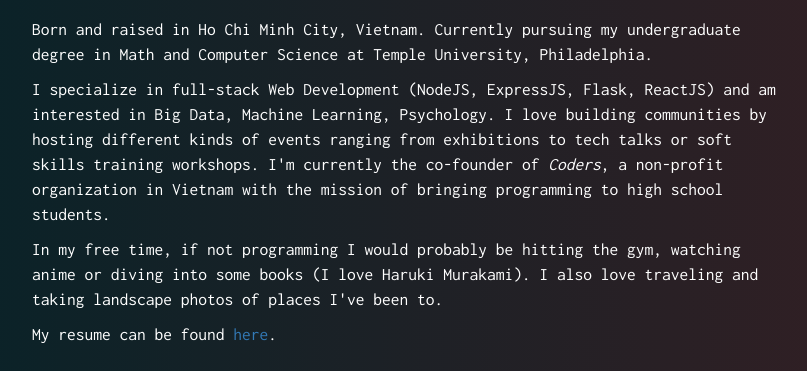
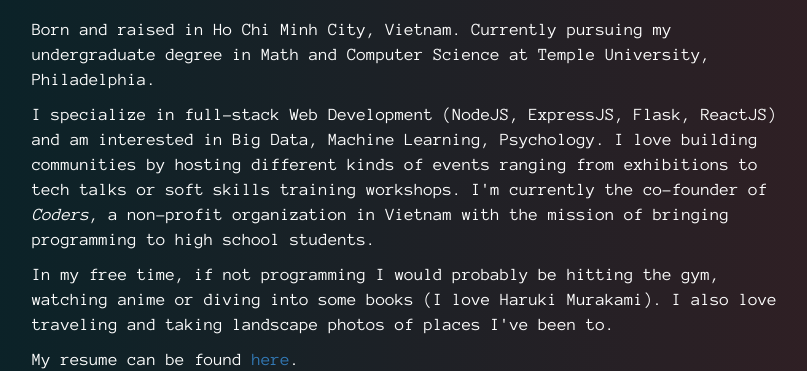
Before and after one commit to tuvtran/tuvtran.github.io, a plain HTML site: page index.html in a window 1280 px wide. Shown: the part 149-520 px from the top of the page, without its empty margins (233-1040 px from the left). Drawn offline with nearby package versions, Linux system fonts and the light colour scheme.

Commit message:
change font of body to Anonymous Pro

```diff
--- a/index.html
+++ b/index.html
@@ -23,6 +23,7 @@
 
       <!-- Custom fonts-->
       <link href='https://fonts.googleapis.com/css?family=Inconsolata' rel='stylesheet' type='text/css'>
+      <link href='https://fonts.googleapis.com/css?family=Anonymous+Pro' rel='stylesheet' type='text/css'>
 
       <!-- CSS files -->
       <link rel="stylesheet" href="static/css/main.css">
--- a/static/css/main.css
+++ b/static/css/main.css
@@ -42,7 +42,7 @@
 }
 
 #main-content {
-  font-family: Inconsolata;
+  font-family: Anonymous Pro;
   font-size: 1.25em;
   max-width: 800px;
   margin-top: 30px;
```
